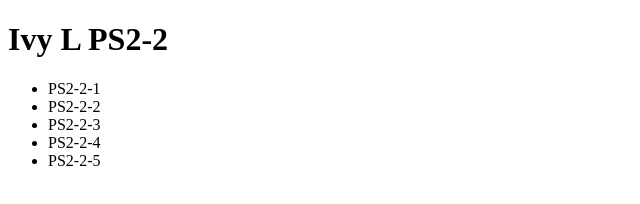
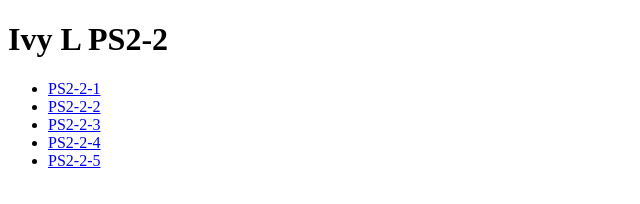
Before and after one commit to il-projects/demo123, a plain HTML site: page Problem_set_2_2/PS2-2.html in a window 1280 px wide. Shown: the whole page, without its empty margins (0-640 px from the left). Drawn offline with Linux system fonts and the light colour scheme.

Commit message:
Add files via upload

```diff
--- a/Problem_set_2_2/PS2-2.html
+++ b/Problem_set_2_2/PS2-2.html
@@ -6,11 +6,11 @@
 <body>
     <h1>Ivy L PS2-2</h1>
     <ul>
-        <li><a href="https://il-projects.github.io/demo123/Problem_set_2_2/PS2-2-1.html" target = "_blank"></a>PS2-2-1</li>
-        <li><a href="https://il-projects.github.io/demo123/Problem_set_2_2/PS2-2-2.html" target = "_blank"></a>PS2-2-2</li>
-        <li><a href="https://il-projects.github.io/demo123/Problem_set_2_2/PS2-2-3.html" target = "_blank"></a>PS2-2-3</li>
-        <li><a href="https://il-projects.github.io/demo123/Problem_set_2_2/PS2-2-4.html" target = "_blank"></a>PS2-2-4</li>
-        <li><a href="https://il-projects.github.io/demo123/Problem_set_2_2/PS2-2-5.html" target = "_blank"></a>PS2-2-5</li>
+        <li><a href="https://il-projects.github.io/demo123/Problem_set_2_2/PS2-2-1.html" target = "_blank">PS2-2-1</a></li>
+        <li><a href="https://il-projects.github.io/demo123/Problem_set_2_2/PS2-2-2.html" target = "_blank">PS2-2-2</a></li>
+        <li><a href="https://il-projects.github.io/demo123/Problem_set_2_2/PS2-2-3.html" target = "_blank">PS2-2-3</a></li>
+        <li><a href="https://il-projects.github.io/demo123/Problem_set_2_2/PS2-2-4.html" target = "_blank">PS2-2-4</a></li>
+        <li><a href="https://il-projects.github.io/demo123/Problem_set_2_2/PS2-2-5.html" target = "_blank">PS2-2-5</a></li>
     </ul>
 </body>
 </html>
```
